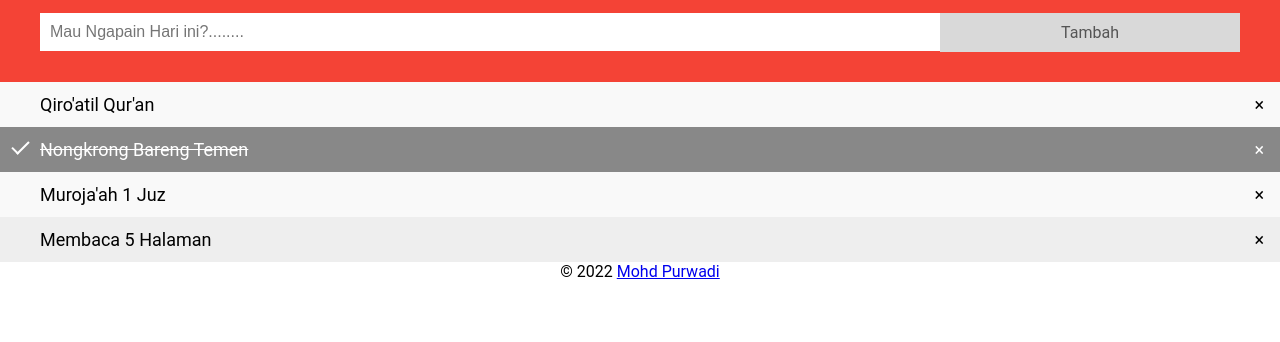
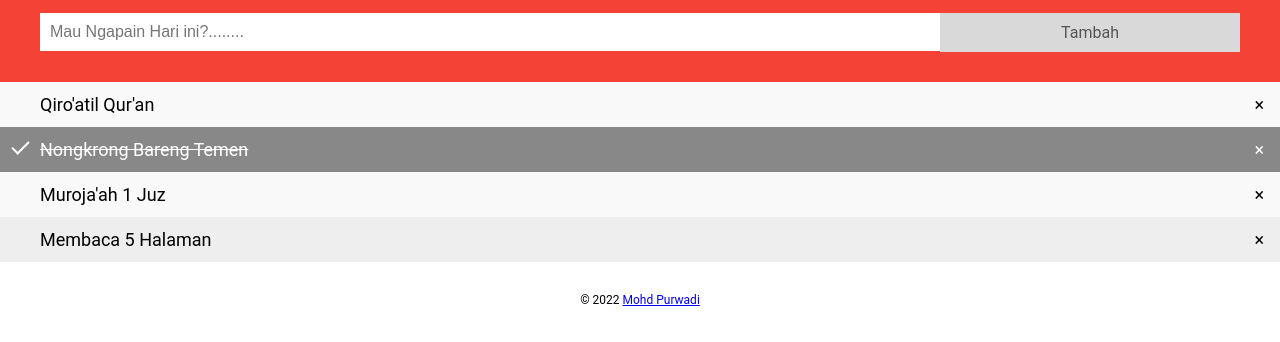
Before and after one commit to mohdpurwadi/agendaku.github.io, a plain HTML site: page index.html in a window 1280 px wide. Shown: the part 114-456 px from the top of the page. Drawn offline with Linux system fonts and the light colour scheme.

Commit message:
perubahan footer kedua

```diff
--- a/index.html
+++ b/index.html
@@ -6,6 +6,12 @@
     <meta name="viewport" content="width=device-width, initial-scale=1.0">
     <title>Mau Ngapain Hari Ini !!! - TO DO LIST</title>
     <link rel="stylesheet" href="style.css">
+	<style>
+	footer {
+		font-size: 12px;
+		margin-top: 12px;
+	}
+	</style>
 </head>
 <body>
     <!-- Header -->
@@ -22,6 +28,7 @@
         <li>Muroja'ah 1 Juz</li>
         <li>Membaca 5 Halaman</li>
     </ul>
+	<br/>
 	<footer><center>&copy; 2022 <a href="https://mohdpurwadi.github.io">Mohd Purwadi</a></center></footer>
     <script src="script.js"></script>
 </body>
```
